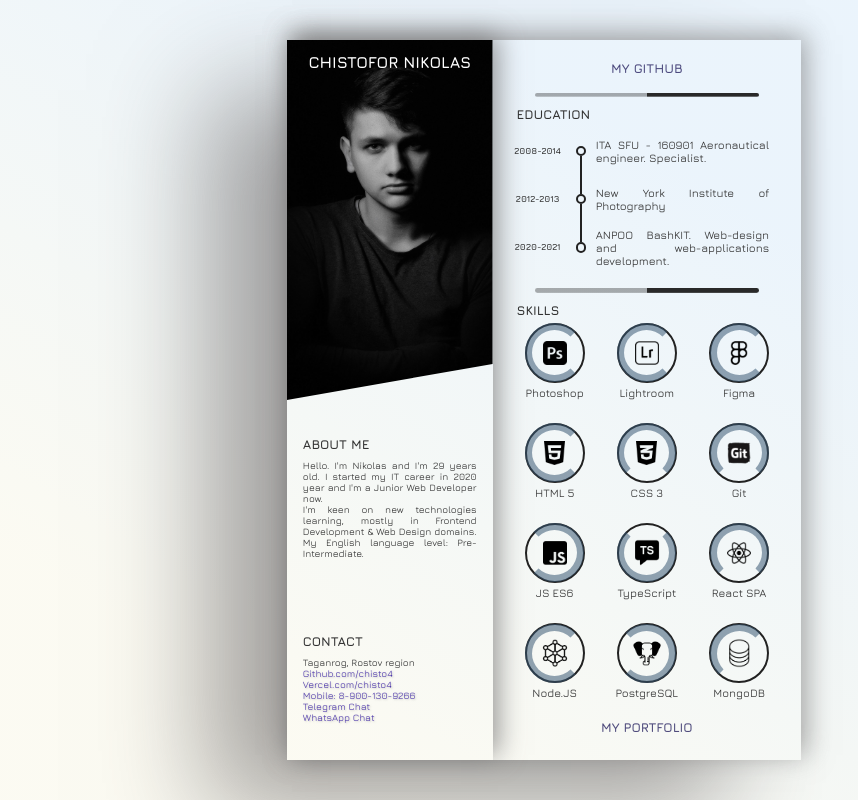
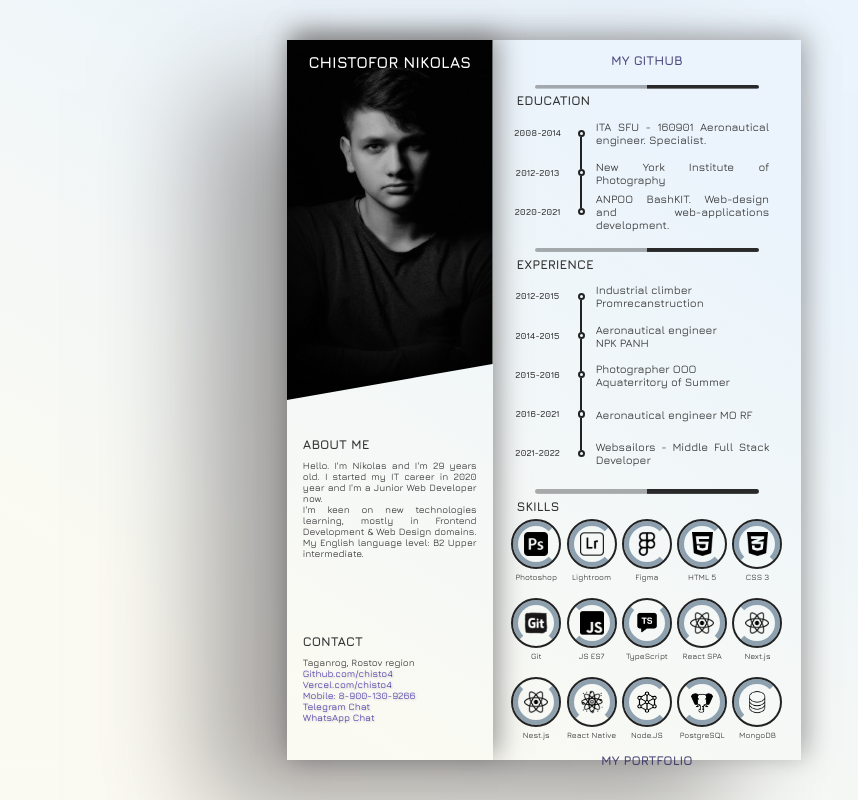
Before and after one commit to chisto4/MyResumeMr1, a website: page index.html in a window 1280 px wide. Shown: the whole page, without its empty margins (96-954 px from the left). Drawn offline with nearby package versions, Linux system fonts and the light colour scheme.

Commit message:
update skills

```diff
--- a/index.html
+++ b/index.html
@@ -1,5 +1,6 @@
 <!DOCTYPE html>
 <html lang="en">
+
 <head>
     <meta charset="UTF-8">
     <meta http-equiv="X-UA-Compatible" content="IE=edge">
@@ -19,6 +20,7 @@
     <title>Chisto4DEV</title>
     <base target="_blank">
 </head>
+
 <body>
     <main>
         <section class="userInformathion">
@@ -36,7 +38,7 @@
 
                     <p>
                         I'm keen on new technologies learning, mostly in
-                    Frontend Development & Web Design domains. My English language level: Pre-Intermediate.
+                        Frontend Development & Web Design domains. My English language level: B2 Upper intermediate.
                     </p>
                 </div>
 
@@ -121,7 +123,7 @@
                 </div>
             </div>
 
-            <div class="block" style="display: none">
+            <div class="block" style="display: flex">
                 <hr>
                 <div class="heading">
                     <h4>EXPERIENCE</h4>
@@ -132,11 +134,18 @@
                         <h5>2014-2015</h5>
                         <h5>2015-2016</h5>
                         <h5>2016-2021</h5>
+                        <h5>2021-2022</h5>
                     </div>
 
                     <div class="middleLine">
 
                         <div class="middleLineBlock">
+                            <div class="circle"></div>
+                            <div class="line"></div>
+                        </div>
+
+                        <div class="middleLineBlock">
+                            <div class="line"></div>
                             <div class="circle"></div>
                             <div class="line"></div>
                         </div>
@@ -185,6 +194,12 @@
                                 Aeronautical engineer MO RF
                             </p>
                         </div>
+
+                        <div class="historyInfo">
+                            <p>
+                                Websailors - Middle Full Stack Developer
+                            </p>
+                        </div>
                     </div>
                 </div>
             </div>
@@ -218,10 +233,6 @@
                             <p>Figma</p>
                         </div>
 
-                </div>
-
-                <div class="skillsWrapperRow marginTop">
-
                         <div class="skillsWrapper">
                             <div class="skillsCircleWrapper">
                                 <div class="skillsImg img5"></div>
@@ -236,6 +247,10 @@
                             <p>CSS 3</p>
                         </div>
 
+                    </div>
+
+                    <div class="skillsWrapperRow marginTop">
+
                         <div class="skillsWrapper gitCircleStak">
                             <div class="skillsCircleWrapper">
                                 <div class="skillsImg img4"></div>
@@ -243,15 +258,11 @@
                             <p>Git</p>
                         </div>
 
-                </div>
-
-                <div class="skillsWrapperRow marginTop">
-
                         <div class="skillsWrapper jsCircleStak">
                             <div class="skillsCircleWrapper">
                                 <div class="skillsImg img7"></div>
                             </div>
-                        <p>JS ES6</p>
+                            <p>JS ES7</p>
                         </div>
 
                         <div class="skillsWrapper circleTypeScript">
@@ -260,6 +271,7 @@
                             </div>
                             <p>TypeScript</p>
                         </div>
+
                         <div class="skillsWrapper reactCircleStak">
                             <div class="skillsCircleWrapper">
                                 <div class="skillsImg img8"></div>
@@ -267,10 +279,30 @@
                             <p>React SPA</p>
                         </div>
 
+                        <div class="skillsWrapper jsCircleStak">
+                            <div class="skillsCircleWrapper">
+                                <div class="skillsImg img8"></div>
+                            </div>
+                            <p>Next.js</p>
+                        </div>
+
                     </div>
 
                     <div class="skillsWrapperRow marginTop">
 
+                        <div class="skillsWrapper circleTypeScript">
+                            <div class="skillsCircleWrapper">
+                                <div class="skillsImg img8"></div>
+                            </div>
+                            <p>Nest.js</p>
+                        </div>
+
+                        <div class="skillsWrapper reactCircleStak">
+                            <div class="skillsCircleWrapper">
+                                <div class="skillsImg img13"></div>
+                            </div>
+                            <p>React Native</p>
+                        </div>
 
                         <div class="skillsWrapper">
                             <div class="skillsCircleWrapper">
@@ -293,6 +325,7 @@
                             </div>
                             <p>MongoDB</p>
                         </div>
+
                     </div>
 
                 </div>
@@ -318,4 +351,5 @@
         </div>
     </main>
 </body>
+
 </html>
--- a/sass/style.css
+++ b/sass/style.css
@@ -495,7 +495,13 @@ hr {
 
 .heading h4 {
   padding-bottom: 0;
-  padding-top: 2%;
+}
+
+@media (min-height: 845px) and (max-height: 899px) {
+  .heading h4 {
+    padding-top: 2%;
+    padding-bottom: 2%;
+  }
 }
 
 @media (min-height: 845px) and (max-height: 899px) {
@@ -534,7 +540,7 @@ hr {
 .year h5 {
   font-size: 0.8rem;
   font-weight: 700;
-  height: 3rem;
+  height: 2.45rem;
 }
 
 @media (min-height: 900px) and (max-height: 955px) {
@@ -596,7 +602,7 @@ hr {
   -webkit-box-align: center;
       -ms-flex-align: center;
           align-items: center;
-  height: 3rem;
+  height: 2.45rem;
   -webkit-box-pack: end;
       -ms-flex-pack: end;
           justify-content: flex-end;
@@ -620,7 +626,7 @@ hr {
   display: -webkit-box;
   display: -ms-flexbox;
   display: flex;
-  height: 1.2rem;
+  height: 1rem;
   width: 2px;
   border-color: black;
 }
@@ -634,8 +640,8 @@ hr {
 .circle {
   background-color: rgba(255, 255, 255, 0);
   border: 2px solid #222;
-  height: 0.4rem;
-  width: 0.4rem;
+  height: 0.2rem;
+  width: 0.2rem;
   border-radius: 50%;
 }
 
@@ -652,7 +658,7 @@ hr {
   display: flex;
   font-size: 0.7rem;
   text-align: justify;
-  height: 3rem;
+  height: 2.45rem;
   -webkit-box-align: center;
       -ms-flex-align: center;
           align-items: center;
@@ -674,7 +680,7 @@ hr {
           align-items: center;
   font-size: 0.7rem;
   text-align: justify;
-  height: 3rem;
+  height: 2.45rem;
 }
 
 @media (min-height: 740px) and (max-height: 767px) {
@@ -708,7 +714,7 @@ hr {
 }
 
 .marginTop {
-  margin-top: 1.5rem;
+  margin-top: 1rem;
 }
 
 @media (min-height: 740px) and (max-height: 767px) {
@@ -725,20 +731,20 @@ hr {
 }
 
 .skillsWrapper p {
-  font-size: 0.8rem;
+  font-size: 0.6rem;
   margin-top: 0.2rem;
 }
 
 @media (min-height: 768px) and (max-height: 844px) {
   .skillsWrapper p {
-    font-size: 0.7rem;
+    font-size: 0.5rem;
     margin-top: 0.2rem;
   }
 }
 
 @media (min-height: 740px) and (max-height: 767px) {
   .skillsWrapper p {
-    font-size: 0.6rem;
+    font-size: 0.4rem;
     margin-top: 0.15rem;
   }
 }
@@ -750,64 +756,22 @@ hr {
           flex-direction: column;
   background-color: rgba(255, 255, 255, 0);
   border: 2px solid #222;
-  height: 80px;
-  width: 80px;
+  height: 50px;
+  width: 50px;
   border-radius: 50%;
 }
 
-@media (min-height: 845px) and (max-height: 955px) {
-  .skillsCircleWrapper {
-    height: 70px;
-    width: 70px;
-  }
-}
-
-@media (min-height: 768px) and (max-height: 844px) {
-  .skillsCircleWrapper {
-    height: 60px;
-    width: 60px;
-  }
-}
-
-@media (min-height: 740px) and (max-height: 767px) {
-  .skillsCircleWrapper {
-    height: 50px;
-    width: 50px;
-  }
-}
-
 .skillsCircleWrapper:after, .circleCSS .skillsCircleWrapper:after, .gitCircleStak .skillsCircleWrapper:after, .jsCircleStak .skillsCircleWrapper:after, .circleTypeScript .skillsCircleWrapper:after, .reactCircleStak .skillsCircleWrapper:after, .circleMongoDB .skillsCircleWrapper:after {
-  width: 65px;
-  height: 65px;
-}
-
-@media (min-height: 845px) and (max-height: 955px) {
-  .skillsCircleWrapper:after, .circleCSS .skillsCircleWrapper:after, .gitCircleStak .skillsCircleWrapper:after, .jsCircleStak .skillsCircleWrapper:after, .circleTypeScript .skillsCircleWrapper:after, .reactCircleStak .skillsCircleWrapper:after, .circleMongoDB .skillsCircleWrapper:after {
-    width: 55px;
-    height: 55px;
-  }
-}
-
-@media (min-height: 768px) and (max-height: 844px) {
-  .skillsCircleWrapper:after, .circleCSS .skillsCircleWrapper:after, .gitCircleStak .skillsCircleWrapper:after, .jsCircleStak .skillsCircleWrapper:after, .circleTypeScript .skillsCircleWrapper:after, .reactCircleStak .skillsCircleWrapper:after, .circleMongoDB .skillsCircleWrapper:after {
-    width: 45px;
-    height: 45px;
-  }
-}
-
-@media (min-height: 740px) and (max-height: 767px) {
-  .skillsCircleWrapper:after, .circleCSS .skillsCircleWrapper:after, .gitCircleStak .skillsCircleWrapper:after, .jsCircleStak .skillsCircleWrapper:after, .circleTypeScript .skillsCircleWrapper:after, .reactCircleStak .skillsCircleWrapper:after, .circleMongoDB .skillsCircleWrapper:after {
-    width: 36px;
-    height: 36px;
-  }
+  width: 36px;
+  height: 36px;
 }
 
 .skillsCircleWrapper:after {
   content: '';
   position: absolute;
   display: inline-block;
-  border: 7px solid rgba(56, 87, 116, 0.541);
-  border-right: 7px solid transparent;
+  border: 5px solid rgba(56, 87, 116, 0.541);
+  border-right: 5px solid transparent;
   border-radius: 50%;
 }
 
@@ -822,8 +786,8 @@ hr {
   content: '';
   position: absolute;
   display: inline-block;
-  border: 7px solid rgba(56, 87, 116, 0.541);
-  border-bottom: 7px solid transparent;
+  border: 5px solid rgba(56, 87, 116, 0.541);
+  border-bottom: 5px solid transparent;
   border-radius: 50%;
 }
 
@@ -838,8 +802,8 @@ hr {
   content: '';
   position: absolute;
   display: inline-block;
-  border: 7px solid rgba(56, 87, 116, 0.541);
-  border-bottom: 7px solid transparent;
+  border: 5px solid rgba(56, 87, 116, 0.541);
+  border-bottom: 5px solid transparent;
   border-radius: 50%;
 }
 
@@ -855,8 +819,8 @@ hr {
   content: '';
   position: absolute;
   display: inline-block;
-  border: 7px solid rgba(56, 87, 116, 0.541);
-  border-left: 7px solid transparent;
+  border: 5px solid rgba(56, 87, 116, 0.541);
+  border-left: 5px solid transparent;
   border-radius: 50%;
 }
 
@@ -872,8 +836,8 @@ hr {
   content: '';
   position: absolute;
   display: inline-block;
-  border: 7px solid rgba(56, 87, 116, 0.541);
-  border-top: 7px solid transparent;
+  border: 5px solid rgba(56, 87, 116, 0.541);
+  border-top: 5px solid transparent;
   border-radius: 50%;
 }
 
@@ -889,8 +853,8 @@ hr {
   content: '';
   position: absolute;
   display: inline-block;
-  border: 7px solid rgba(56, 87, 116, 0.541);
-  border-bottom: 7px solid transparent;
+  border: 5px solid rgba(56, 87, 116, 0.541);
+  border-bottom: 5px solid transparent;
   border-radius: 50%;
 }
 
@@ -907,9 +871,9 @@ hr {
   content: '';
   position: absolute;
   display: inline-block;
-  border: 7px solid rgba(56, 87, 116, 0.541);
-  border-right: 7px solid transparent;
-  border-bottom: 7px solid transparent;
+  border: 5px solid rgba(56, 87, 116, 0.541);
+  border-right: 5px solid transparent;
+  border-bottom: 5px solid transparent;
   border-radius: 50%;
 }
 
@@ -923,8 +887,8 @@ hr {
 }
 
 .skillsImg {
-  min-height: 30px;
-  min-width: 30px;
+  min-height: 20px;
+  min-width: 20px;
   background-repeat: no-repeat;
   background-position: center;
   background-size: contain;
@@ -982,41 +946,37 @@ hr {
 
 .img9 {
   background-image: url(/img/typeScript.png);
-  width: 30px;
-  height: 30px;
 }
 
 .img10 {
   background-image: url(/img/node.png);
-  width: 30px;
-  height: 30px;
 }
 
 .img11 {
   background-image: url(/img/postgresql.png);
-  width: 30px;
-  height: 30px;
 }
 
 .img12 {
   background-image: url(/img/mongo.png);
-  width: 30px;
-  height: 30px;
+}
+
+.img13 {
+  background-image: url(/img/react_native.png);
 }
 
 .portfolioLink {
-  margin-top: 1rem;
+  margin-top: 0.5rem;
 }
 
 .portfolioLink a {
   text-decoration: none;
-  font-size: 1rem;
+  font-size: 0.8rem;
   font-weight: 700;
   color: rgba(37, 32, 95, 0.801);
 }
 
 .portfolioLink a:hover {
-  font-size: 1.1rem;
+  font-size: 0.9rem;
   color: rgba(152, 30, 189, 0.781);
   -webkit-transition: 0.4s;
   transition: 0.4s;
```
Also changed, not shown: img/react_native.png (added), 2 other files. Lines whose indentation alone changed are shown as unchanged.
